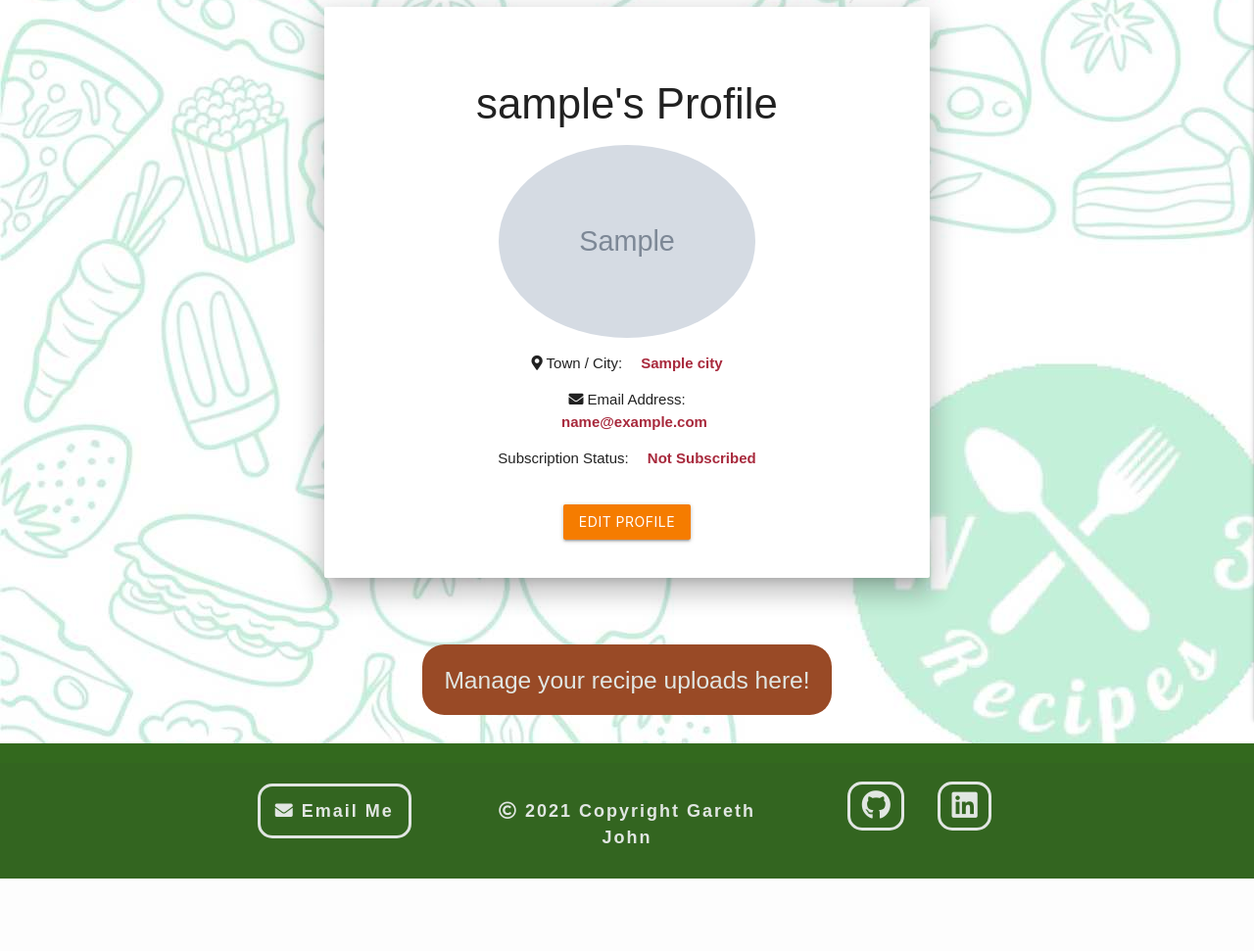
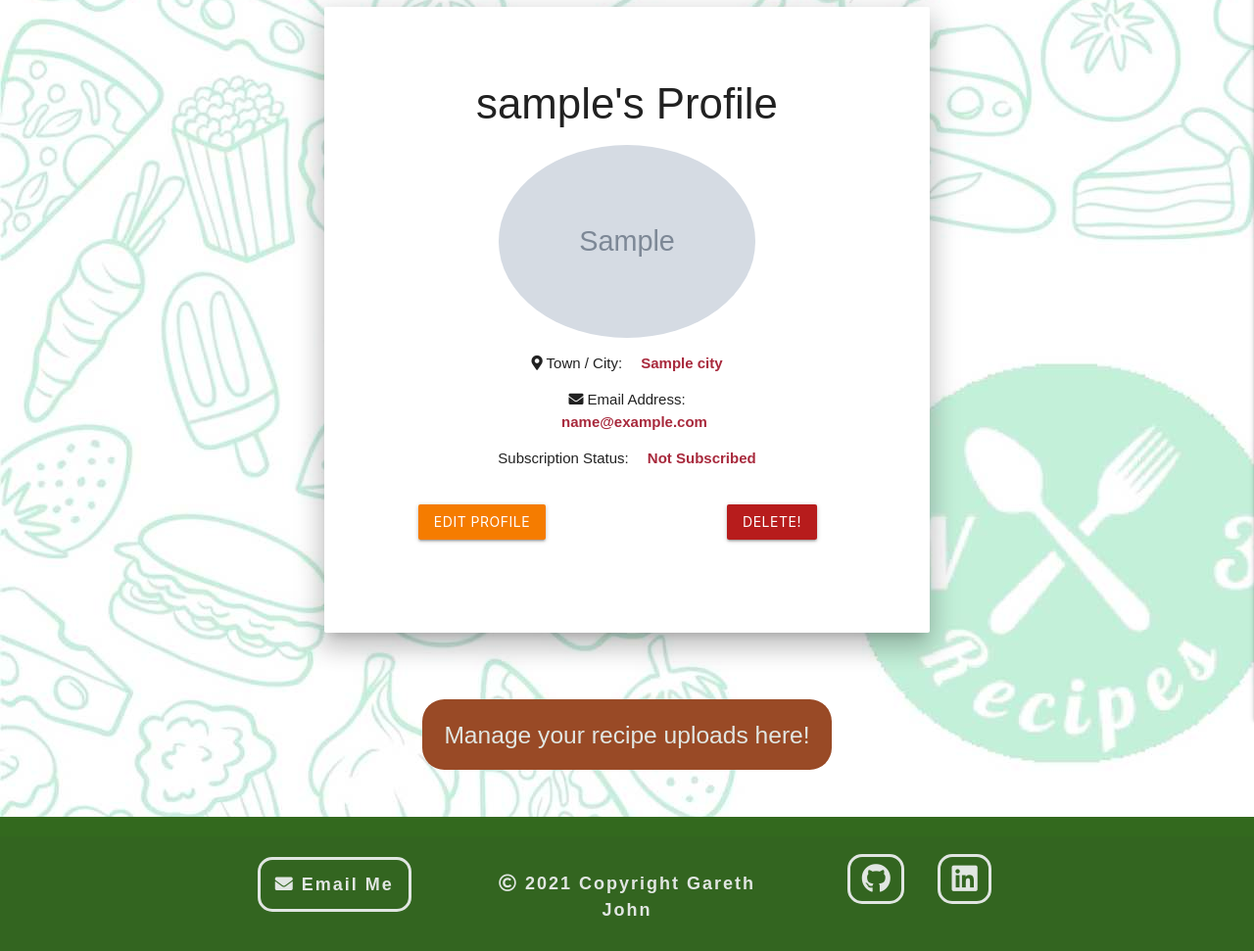
Before and after one commit to GazzaJ/CI-MS3-W3Recipes, a Flask app: page /profile/1 in a window 1280 px wide. Shown: the part 125-1096 px from the top of the page at 98% size. Before the commit the page ends 1022 px from the top, so only its background shows below. Run offline with Flask 2, Linux system fonts and the light colour scheme; the visitor is signed in with stand-in values (Sample User, id 1); grey boxes marked "Sample" are stand-in pictures; a database or web service that is not in the repository returns one stand-in record (values such as "Sample title"); some libraries are stand-ins or nearby versions; some web fonts are replaced.

Commit message:
Add a Delete Profile Function to the Profile Page

```diff
--- a/app.py
+++ b/app.py
@@ -200,6 +200,23 @@ def edit_profile():
             image=image,
             subscribed=subscribed,
             )
+
+
+# ---------- Delet Profile ----------
+
+@app.route('/delete_profile')
+def delete_profile():
+    # ----- Check if there is a session cookie and Delete-----
+
+    if session['user']:
+        mongo.db.users.remove({'username': session['user']})
+        flash('Your profile was deleted succesfully!')
+        session.pop('user')
+        return redirect(url_for('home'))
+
+    else:
+        flash("You don't have the authority to delete this profile!")
+        return redirect(url_for('home'))
 
 
 # ---------- MongoDB Collections ----------
--- a/static/css/style.css
+++ b/static/css/style.css
@@ -820,6 +820,11 @@ h2, h3 {
         margin-left: 1.5rem;
         margin-right: 1.5rem;
     }
+
+    #edit-prof {
+        padding-left: 0.5rem;
+        padding-right: 0.5rem;
+    }
 }
 
 @media (max-width: 1024px) {
--- a/templates/profile.html
+++ b/templates/profile.html
@@ -26,13 +26,35 @@
                     {% endif %}
                 </div>
             </div>
-            <!-- Edit Profile -->
-            <div id="profile-btn" class="col s12 m6 offset-m3 center-align">
-                <a href="{{url_for('edit_profile')}}" class="waves-effect waves-light btn orange darken-2">Edit Profile</a>
+            <div class="row">
+                <!-- Edit Profile -->
+                <div id="profile-btn" class="col s6 center-align">
+                    <a id="edit-prof" href="{{url_for('edit_profile')}}" class="waves-effect waves-light btn orange darken-2">Edit Profile</a>
+                </div>
+                <!-- Delete Profile -->
+                <div class="col s6 center-align">
+                    <a href="#del-prof" class="red btn darken-4 modal-trigger tooltipped"
+                        data-position="bottom" data-tooltip="Delete Profile">DELETE!</a>
+                </div>
             </div>
         </div>
     </div>
 </div>
+
+<!-- Delete Profile Modal - Check Message -->
+<div id="del-prof" class="modal">
+    <div class="modal-content">
+        <h4>You have chosen to delete your profile, {{ username }}</h4>
+        <p id="delete-check">Are you absolutely sure you would like to delete your profile?</p>
+    </div>
+    <div class="modal-footer">
+        <a href="{{ url_for('profile', username=session['user']) }}"
+            class="modal-close waves-effect light-green darken-4 btn">Go Back</a>
+        <a id="delete" href="{{ url_for('delete_profile') }}"
+            class="modal-close waves-effect btn red darken-4">DELETE!</a>
+    </div>
+</div>
+
 <!-- Link to Manage Recipes page -->
 <div class="row page-link">
     <div class="col s12 center-align">
```
